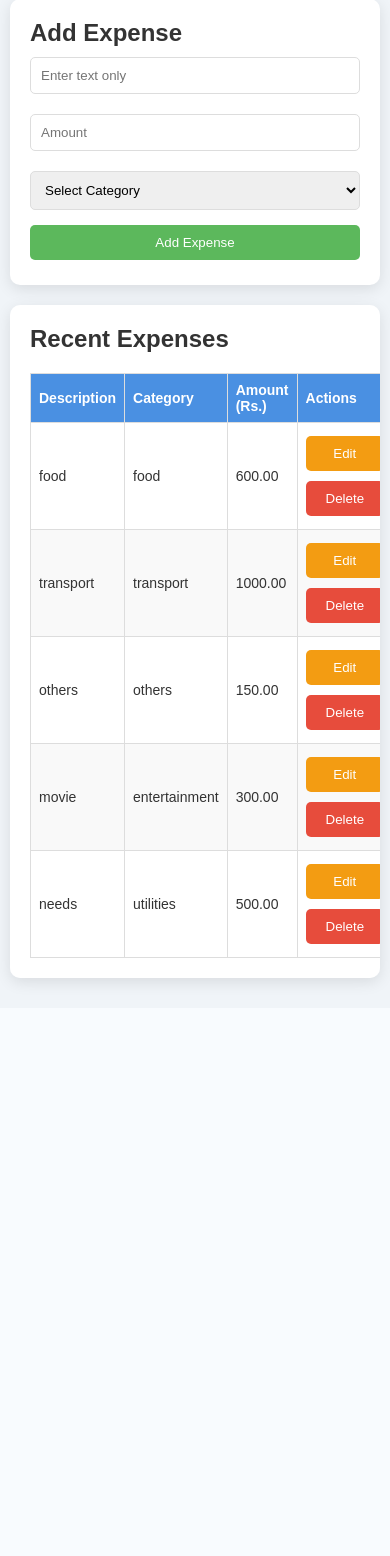
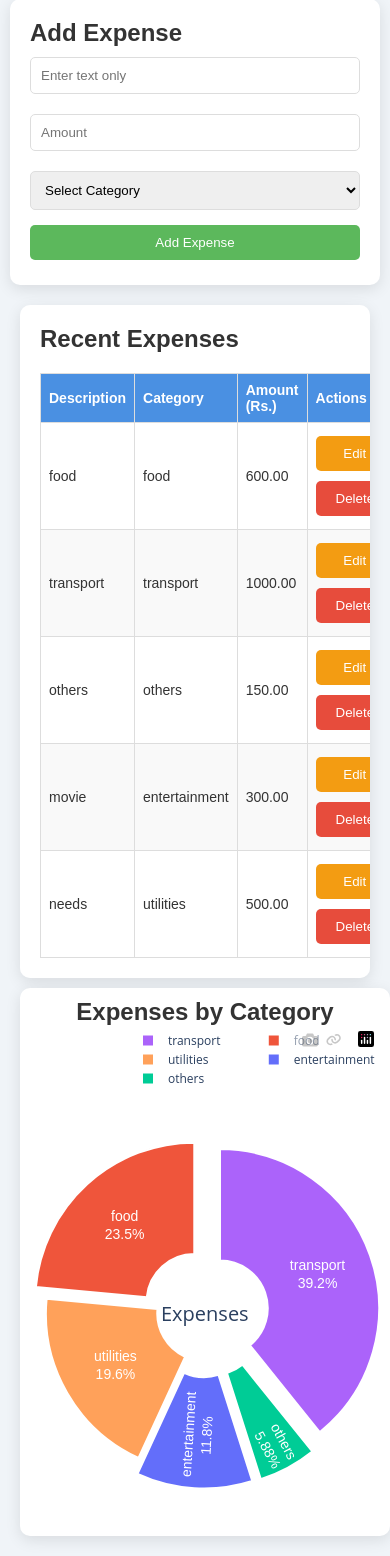
Before and after one commit to EkanshGupta0618/Spend-Desk, a Django app: page /dashboard/ in a window 390 px wide. Shown: the part 644-2200 px from the top of the page. Before the commit the page ends 1633 px from the top, so only its background shows below. Run offline with Django 5.2, Linux system fonts and the light colour scheme; a user stored in the database is signed in; data comes from the database, SQL or seed files in the repository; both versions use the stored data as it was after the commit.

Commit message:
modified:   app1/__pycache__/views.cpython-312.pyc 	modified:   app1/views.py 	modified:   db.sqlite3 	modified:   registration/__pycache__/settings.cpython-312.pyc 	modified:   registration/__pycache__/urls.cpython-312.pyc 	modified:   static/css/dashboard.css 	modified:   static/js/dashboard.js 	modified:   templates/dashboard.html

```diff
--- a/app1/views.py
+++ b/app1/views.py
@@ -7,10 +7,14 @@ from django.contrib.auth.decorators import login_required
 from django.core.mail import send_mail
 from django.conf import settings
 from django.contrib import messages
+import plotly.graph_objects as go
+import plotly.colors
 from .models import Budget, Expense
 from django.db.models import Sum
 import random
+from django.db.models.functions import ExtractMonth
 from datetime import datetime
+import calendar
 # ===============================================================================
 # Create your views here.
 # ============================Home Page=========================================
@@ -132,6 +136,7 @@ def password_reset(request):
     return render(request, 'password_reset.html')
 # ===================================================================================
 # ============================Dashboard Page=========================================
+
 @login_required(login_url='login')
 def dashboard(request):
     # Fetch the user's budget
@@ -141,24 +146,85 @@ def dashboard(request):
     # Fetch expenses
     expenses = Expense.objects.filter(user=request.user)
 
-    # Calculate remaining budget (if needed)
+    # Calculate remaining budget
     total_expenses = sum(exp.amount for exp in expenses)
     remaining_budget = current_budget - total_expenses
+
     # Aggregate expenses by category
     expense_data = expenses.values('category').annotate(total_amount=Sum('amount'))
 
-    # Prepare data for the chart
+    # Prepare data for the pie chart
     categories = [data['category'] for data in expense_data]
     amounts = [data['total_amount'] for data in expense_data]
+    pull = [0.1] * (len(categories) - 1)  # Pull out the first slice
+
+
+    # Check if there are any expenses to display
+    if not categories or not amounts:
+        categories = ['No Expenses']
+        amounts = [1]  # To show a single slice in the pie chart
+        show_chart = False  # Flag to indicate that the chart should not be shown
+    else:
+        show_chart = True  # Flag to indicate that the chart should be shown
+
+    # Create a Plotly pie chart with enhanced styling
+    fig = go.Figure(data=[go.Pie(
+        labels=categories,
+        values=amounts,
+        hole=0.3,  # For a donut chart
+        textinfo='label+percent',  # Show label and percentage
+        hoverinfo='label+percent+value',  # Show label, percentage, and value on hover
+        hovertemplate='<b>%{label}</b><br>Amount: Rs.%{value}<br>Percentage: %{percent:.2%}<extra></extra>',  # Custom hover template
+        textfont=dict(
+            family="Arial, sans-serif",
+            size=14,
+            color='white'
+        ),
+        marker=dict(
+            colors=plotly.colors.qualitative.Plotly,  # Use Plotly's qualitative colors
+            line=dict(color='#FFFFFF', width=2)  # White border for slices
+        ),
+        pull=pull  # Pull out the first slice
+    )])
+
+    fig.update_traces(marker=dict(line=dict(width=2, color='white')), selector=dict(type='pie'))
+    # Update layout for better aesthetics
+    fig.update_layout(
+        hoverlabel=dict(
+            bgcolor="white",
+            font_size=16,
+            font_family="Arial, sans-serif"
+        )
+    )
+
+    # # Update layout for better aesthetics
+    fig.update_layout(
+        annotations=[dict(text='Expenses', x=0.5, y=0.5, font_size=20, showarrow=False)],
+        showlegend=True,
+        legend=dict(
+            orientation="h",  # Horizontal legend
+            yanchor="bottom",
+            y=1.02,
+            xanchor="right",
+            x=1
+        ),
+        margin=dict(l=0, r=0, t=50, b=0),  # Remove margins
+        height=500,  # Set height for the chart
+        template='plotly_white'  # Use a clean white template
+    )
+
+    # Generate HTML for the chart
+    chart_html = fig.to_html(full_html=False) if show_chart else None
 
     return render(request, 'dashboard.html', {
         'budget': current_budget,
         'remaining': remaining_budget,
         'expenses': expenses,
-        'categories': categories,
-        'amounts': amounts,
+        'chart_html': chart_html,  # Pass the chart HTML to the template
+        'show_chart': show_chart,  # Pass the flag to the template
         'messages': messages.get_messages(request)
     })
+
 # ==================================================================================
 # ============================= Budget Page=========================================
 @login_required(login_url='login')
--- a/static/css/dashboard.css
+++ b/static/css/dashboard.css
@@ -189,6 +189,14 @@ tr:hover {
   box-shadow: 0 8px 20px rgba(0, 0, 0, 0.2);
 }
 
+.chart-container {
+  text-align: center;
+  margin: 20px;
+}
+
+.plotly-graph-div {
+  transition: transform 0.3s ease;  /* Smooth transition for zoom effect */
+}
 
 
 /* Add this media query at the end of your dashboard.css file */
@@ -251,3 +259,38 @@ tr:hover {
     margin: 5px 0;
   }
 }
+/* Add this media query at the end of your dashboard.css file */
+@media (max-width: 768px) {
+  .chart-container {
+      margin: 10px; /* Add margin for spacing */
+      padding: 10px; /* Add padding for better appearance */
+      width: 100%; /* Ensure the chart container takes full width */
+  }
+
+  .plotly-graph-div {
+      width: 100% !important; /* Make the chart take full width */
+      height: auto; /* Allow height to adjust automatically */
+  }
+}
+/* Add this media query at the end of your dashboard.css file */
+@media (max-width: 768px) {
+  .expense-list {
+      overflow-x: auto; /* Allow horizontal scrolling if needed */
+      margin: 10px; /* Add margin for spacing */
+  }
+
+  .expense-list table {
+      width: 100%; /* Ensure the table takes full width */
+      border-collapse: collapse; /* Ensures borders are collapsed */
+  }
+
+  .expense-list th, .expense-list td {
+      font-size: 14px; /* Adjust font size for better readability */
+      padding: 8px; /* Reduce padding for smaller screens */
+  }
+
+  .expense-item {
+      flex-direction: column; /* Stack items vertically on small screens */
+      align-items: flex-start; /* Align items to the start */
+  }
+}
--- a/templates/dashboard.html
+++ b/templates/dashboard.html
@@ -127,6 +127,14 @@
                 </form>
             </div>
         </div>
+        <div class="chart-container">
+            <h2>Expenses by Category</h2>
+            {% if show_chart %}
+                {{ chart_html|safe }}  <!-- Render the Plotly pie chart -->
+            {% else %}
+                <p>No expenses recorded. Please add some expenses to see the chart.</p>
+            {% endif %}
+        </div>
     </div>
 </body>
 
```
Also changed, not shown: db.sqlite3, static/js/dashboard.js (line endings or trailing spaces).
